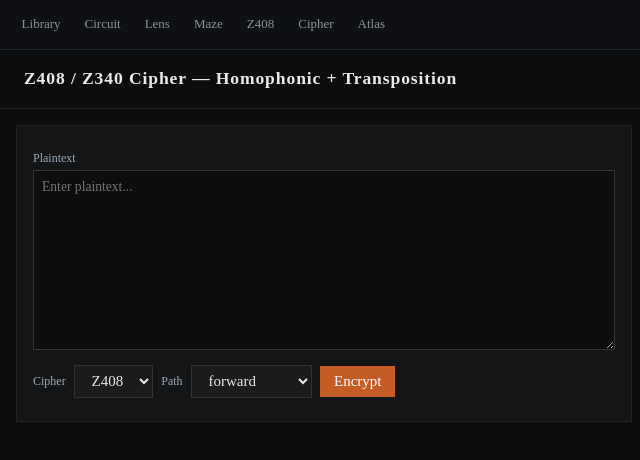
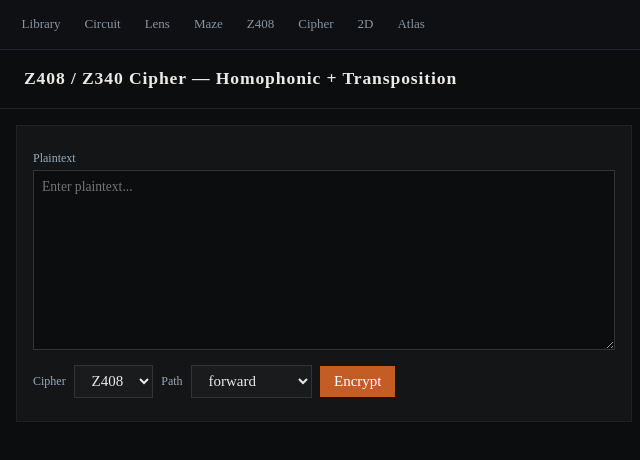
Before and after one commit to AHMADALIPARR/surface-code-boundary-lab, a plain HTML site: page cipher.html in a window 1280 px wide. Shown: the full height of the page, 0-640 px from the left. Drawn offline with Linux system fonts and the light colour scheme.

Commit message:
Link autistic 2D page from every nav

```diff
--- a/cipher.html
+++ b/cipher.html
@@ -70,6 +70,7 @@ textarea { font-size:16px; } /* iOS won't zoom */
   <a href="maze.html">Maze</a>
   <a href="z408.html">Z408</a>
   <a href="cipher.html">Cipher</a>
+  <a href="autistic2d.html">2D</a>
   <a href="ATLAS.md">Atlas</a>
 </nav>
 
```
Also changed, not shown: circuit.html (+1 -0 lines), docs/cipher.html (+1 -0 lines), docs/circuit.html (+1 -0 lines), docs/index.html (+1 -0 lines), docs/library.html (+1 -0 lines), docs/maze.html (+1 -0 lines), docs/quantum_lens.html (+1 -0 lines), docs/z408.html (+1 -0 lines), index.html (+1 -0 lines), library.html (+1 -0 lines), maze.html (+1 -0 lines), quantum_lens.html (+1 -0 lines), z408.html (+1 -0 lines).
